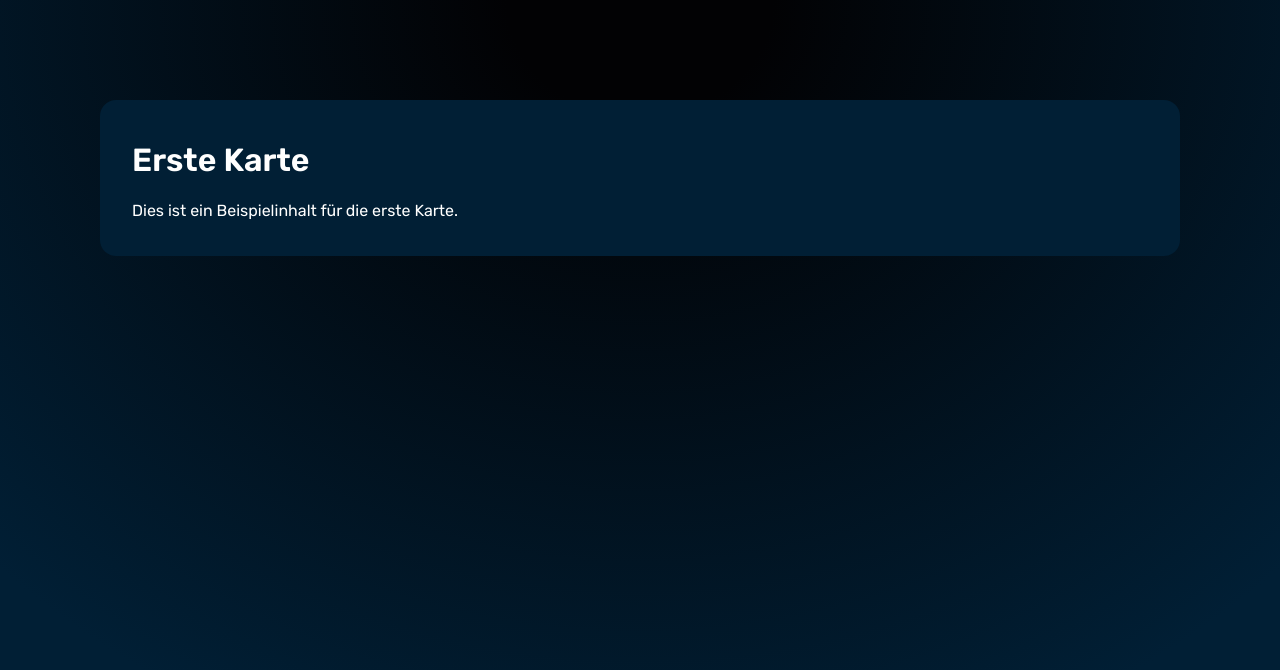
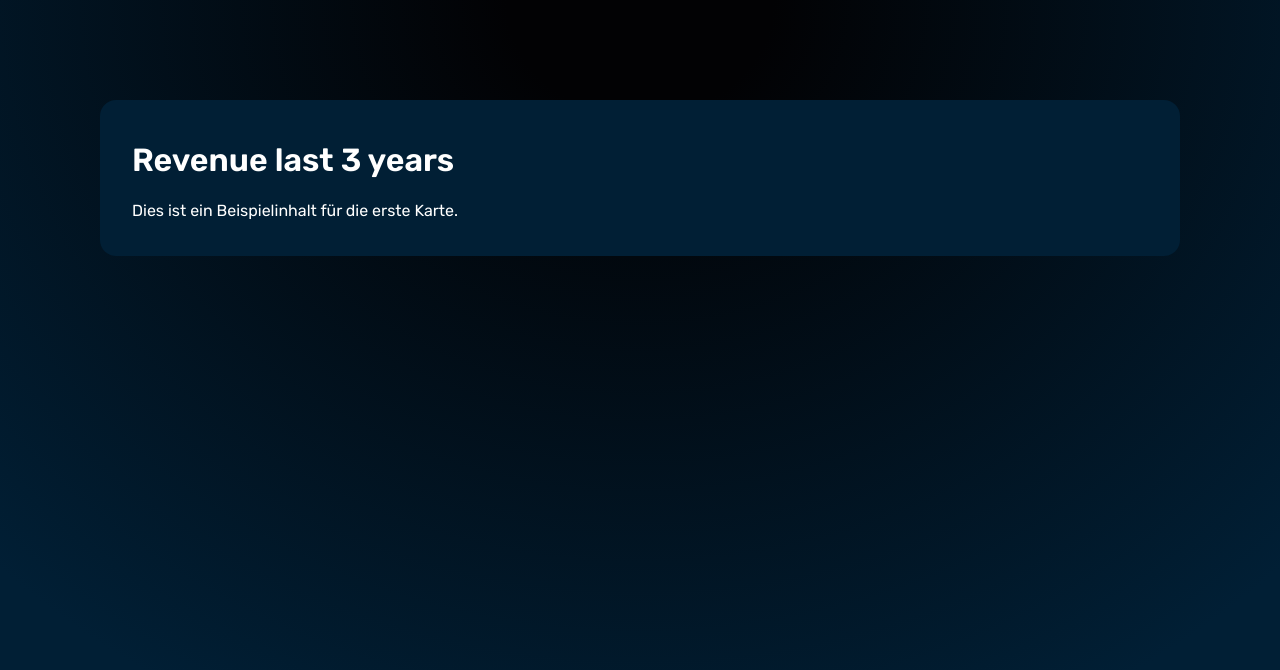
Before and after one commit to sjaroni/stock-dashboard, a Vue app: page / in a window 1280 px wide. Shown: the top 670 px of the page. Built offline with nearby package versions, Linux system fonts and the light colour scheme.

Commit message:
feat: add service, install axios

```diff
--- a/package.json
+++ b/package.json
@@ -8,6 +8,7 @@
     "lint": "vue-cli-service lint"
   },
   "dependencies": {
+    "axios": "^1.7.4",
     "core-js": "^3.8.3",
     "vue": "^3.2.13"
   },
--- a/src/App.vue
+++ b/src/App.vue
@@ -1,13 +1,12 @@
 <template>
     <BaseCard>
-      <h1>Erste Karte</h1>
+      <h1>Revenue last 3 years</h1>
       <p>Dies ist ein Beispielinhalt für die erste Karte.</p>
     </BaseCard>
 </template>
 
 <script>
 import BaseCard from './components/BaseCard.vue';
-
 
 export default {
   name: 'App',
@@ -21,13 +20,16 @@ export default {
 body{
   margin: 0;
   font-family: 'Rubik', sans-serif;
+  display: flex;
+  justify-content: center;
+  background: radial-gradient(71.11% 100% at 50% 0%, #020204 14.6%, #011F35 100%);
 }
 #app {
+  width: 100vw;
+  max-width: 1440px;
   min-height: 100vh;
-  width: 100vw;
   padding: 100px;
   box-sizing: border-box;
   scroll-behavior: smooth;
-  background: radial-gradient(71.11% 100% at 50% 0%, #020204 14.6%, #011F35 100%);
 }
 </style>
```
Also changed, not shown: src/services/stockService.js (added, +21 -0 lines), 1 other file (tests, documents, lock files or other folders).
